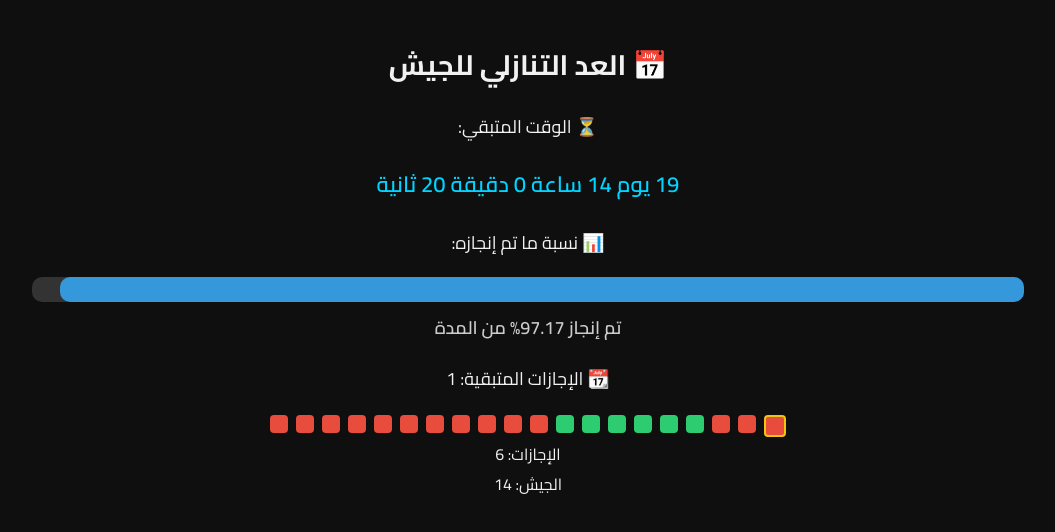
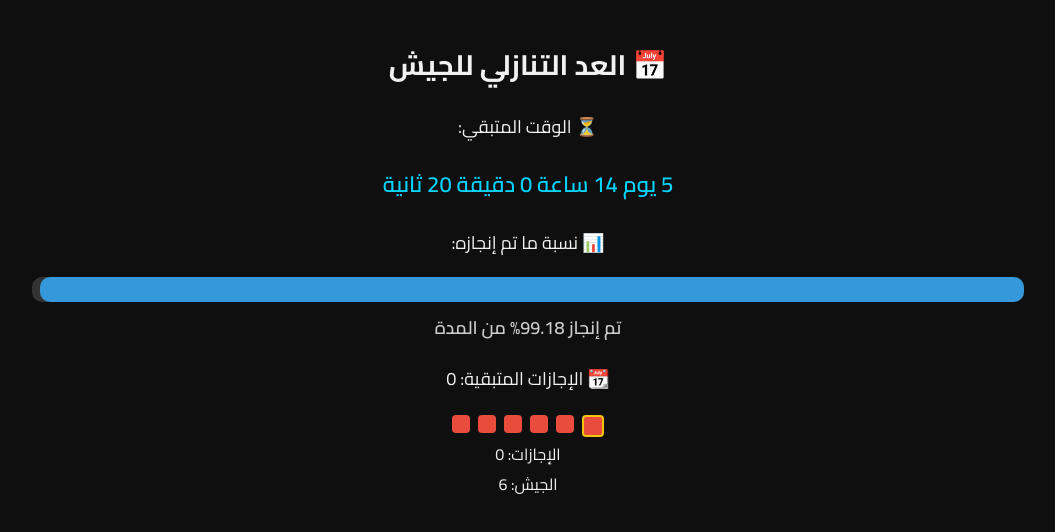
Before and after one commit to Ahmedsamyshafik/MyCounter, a plain HTML site: page index.html in a window 1280 px wide. Shown: the whole page, without its empty margins (112-1167 px from the left). Drawn offline with Linux system fonts and the light colour scheme.

```diff
--- a/index.html
+++ b/index.html
@@ -146,8 +146,8 @@
 
     <script>
       const startServiceDate = new Date("2024-11-09");
-      const endDate = new Date("2026-10-01T00:00:00");
-      const armyStartDate = new Date("2026-08-15"); // اول يوم من ال 12 يوم اللي هقعدهم
+      const endDate = new Date("2026-09-17T00:00:00");
+      const armyStartDate = new Date("2026-09-10"); // اول يوم من ال 12 يوم اللي هقعدهم
       const startDate = new Date(); // من النهارده
 
       const cycle = 18;
```
